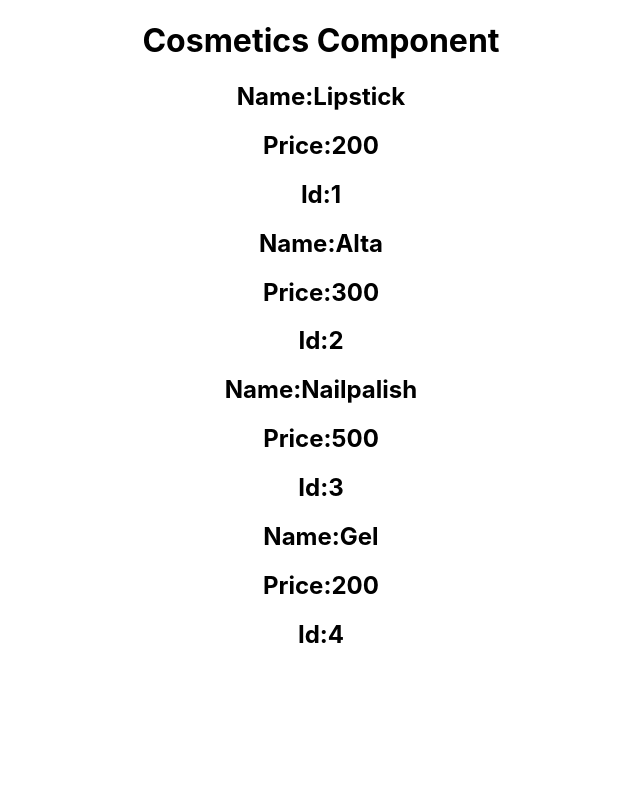
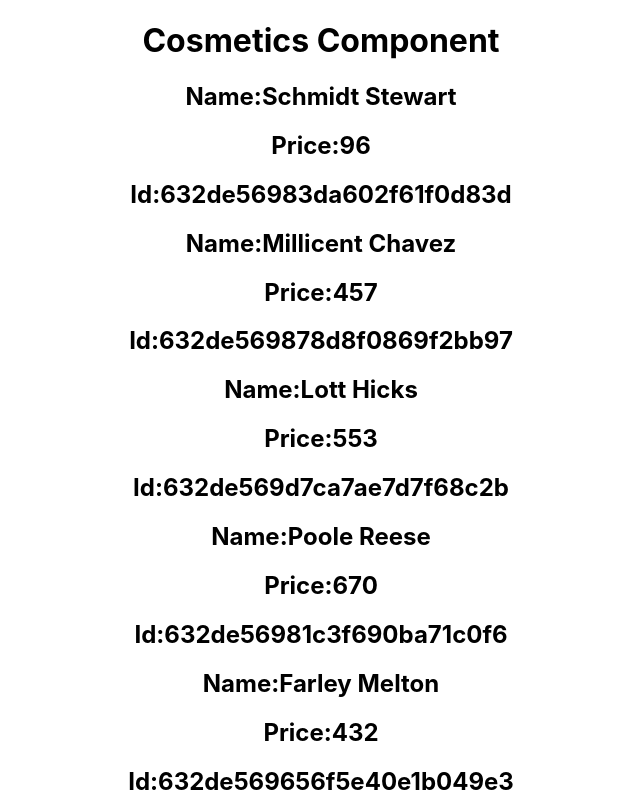
Before and after one commit to HasanMdKamrul/Exploring-import-export-others, a React (Create React App) app: page / in a window 1280 px wide. Shown: the top 800 px of the page, without its empty margins (319-959 px from the left). Built offline with nearby package versions, Linux system fonts and the light colour scheme.

Commit message:
Data generated from the json generator and used that as an array

```diff
--- a/src/components/CosmeticDisplay/CosmeticDisplay.js
+++ b/src/components/CosmeticDisplay/CosmeticDisplay.js
@@ -1,12 +1,12 @@
 import React from 'react';
 
 const CosmeticDisplay = ({cosmetic}) => {
-    const {name,price,id} = cosmetic;
+    const {name,price,_id} = cosmetic;
     return (
         <div>
             <h2>Name:{name}</h2>
             <h2>Price:{price}</h2>
-            <h2>Id:{id}</h2>
+            <h2>Id:{_id}</h2>
         </div>
     );
 };
--- a/src/components/Cosmetics/Cosmetics.js
+++ b/src/components/Cosmetics/Cosmetics.js
@@ -5,12 +5,37 @@ const Cosmetics = () => {
     // ** Own fake data rendering
 
     const cosmetics = [
-        {name:'Lipstick',price:200,id:1},
-        {name:'Alta',price:300,id:2},
-        {name:'Nailpalish',price:500,id:3},
-        {name:'Gel',price:200,id:4},
-
-    ]
+        {
+          "_id": "632de56983da602f61f0d83d",
+          "price": 96,
+          "name": "Schmidt Stewart"
+        },
+        {
+          "_id": "632de569878d8f0869f2bb97",
+          "price": 457,
+          "name": "Millicent Chavez"
+        },
+        {
+          "_id": "632de569d7ca7ae7d7f68c2b",
+          "price": 553,
+          "name": "Lott Hicks"
+        },
+        {
+          "_id": "632de56981c3f690ba71c0f6",
+          "price": 670,
+          "name": "Poole Reese"
+        },
+        {
+          "_id": "632de569656f5e40e1b049e3",
+          "price": 432,
+          "name": "Farley Melton"
+        },
+        {
+          "_id": "632de569a21d8e1a5c83f03f",
+          "price": 74,
+          "name": "Ellison Woodard"
+        }
+      ]
 
     return (
         <div>
```
